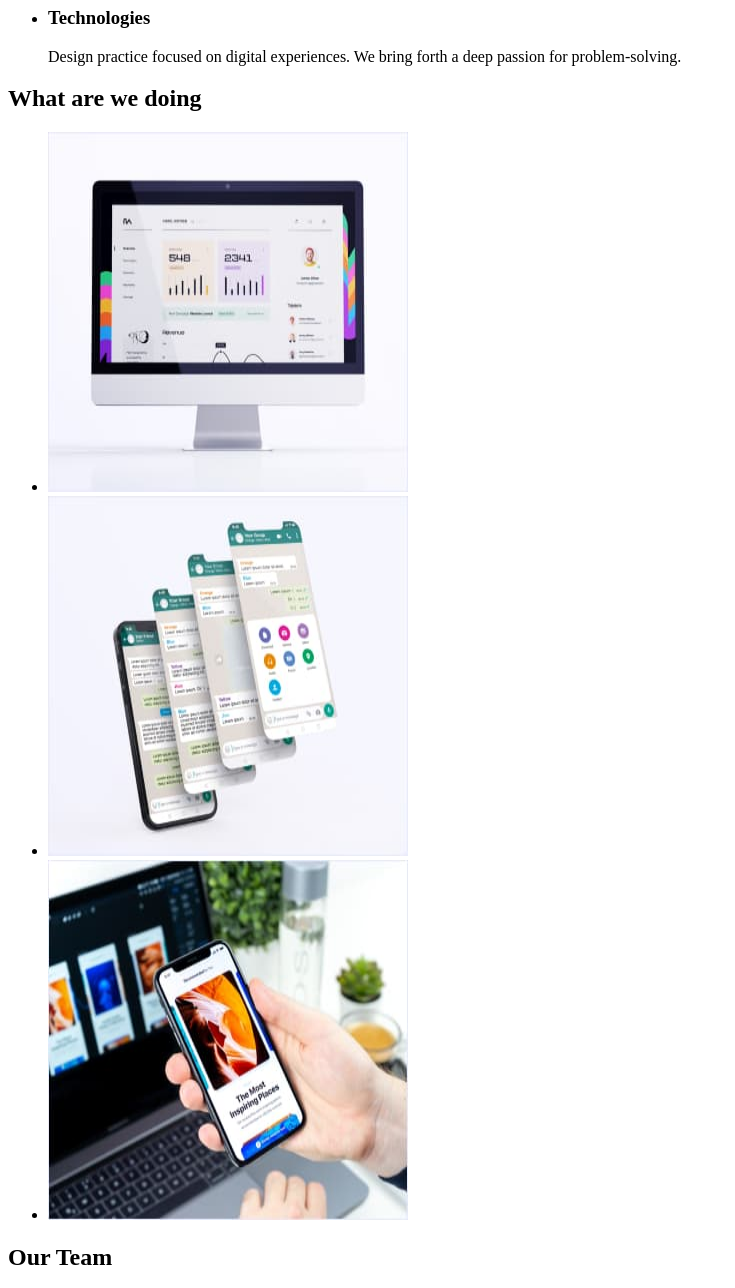
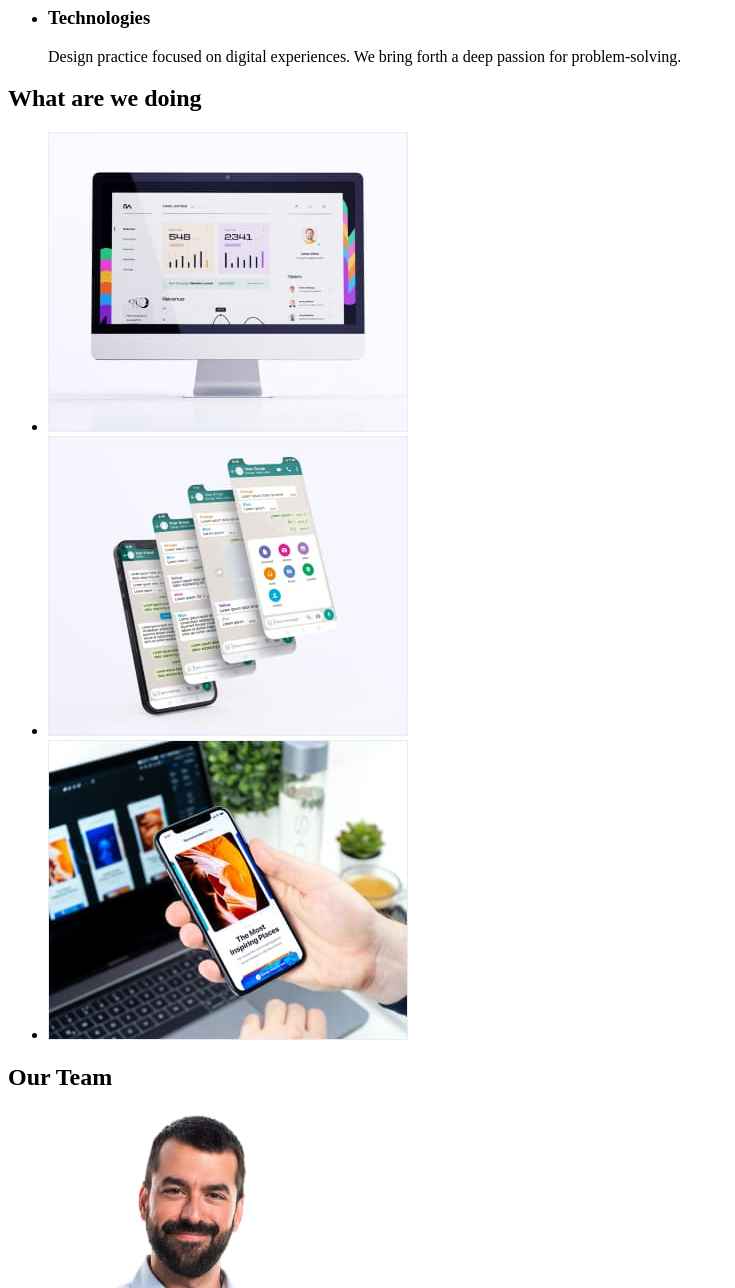
Before and after one commit to strictly-rigid/goit-markup-hw-01, a plain HTML site: page index.html in a window 1280 px wide. Shown: the part 480-1768 px from the top of the page, without its empty margins (0-735 px from the left). Drawn offline with Linux system fonts and the light colour scheme.

Commit message:
update index.html, fixed pics height, images in direct folder

```diff
--- a/index.html
+++ b/index.html
@@ -34,10 +34,12 @@
       </address>
     </header>
     <main>
+      <!--Section 1-->
       <section>
         <h1>Effective Solutions for Your Business</h1>
         <button type="button">Order Service</button>
       </section>
+      <!--Section 2-->
       <section>
         <h2 hidden>Our advantages</h2>
         <ul>
@@ -71,38 +73,40 @@
           </li>
         </ul>
       </section>
+      <!--Section 3 What Are We Doing-->
       <section>
         <h2>What are we doing</h2>
         <ul>
           <li>
             <img
-              src="./images/what-are-we-doing/do-1.jpg"
+              src="./images/do-1.jpg"
               alt="monitor"
               width="360"
-              height="360" />
+              height="300" />
           </li>
           <li>
             <img
-              src="./images/what-are-we-doing/do-2.jpg"
+              src="./images/do-2.jpg"
               alt="cellphone"
               width="360"
-              height="360" />
+              height="300" />
           </li>
           <li>
             <img
-              src="./images/what-are-we-doing/do-3.jpg"
+              src="./images/do-3.jpg"
               alt="cellphone and laptop"
               width="360"
-              height="360" />
+              height="300" />
           </li>
         </ul>
       </section>
+      <!--Section 4 Our Team-->
       <section>
         <h2>Our Team</h2>
         <ul>
           <li>
             <img
-              src="./images/our-team/mark-guerrero.jpg"
+              src="./images/mark-guerrero.jpg"
               alt="Product Designer"
               width="264"
               height="260" />
@@ -111,7 +115,7 @@
           </li>
           <li>
             <img
-              src="./images/our-team/tom-ford.jpg"
+              src="./images/tom-ford.jpg"
               alt="Frontend Developer"
               width="264"
               height="260" />
@@ -120,7 +124,7 @@
           </li>
           <li>
             <img
-              src="./images/our-team/camila-garcia.jpg"
+              src="./images/camila-garcia.jpg"
               alt="Marketing Specialist"
               width="264"
               height="260" />
@@ -129,7 +133,7 @@
           </li>
           <li>
             <img
-              src="./images/our-team/daniel-wilson.jpg"
+              src="./images/daniel-wilson.jpg"
               alt="UI Designer"
               width="264"
               height="260" />
```
Also changed, not shown: images/camila-garcia.jpg (renamed from images/our-team/camila-garcia.jpg), images/daniel-wilson.jpg (renamed from images/our-team/daniel-wilson.jpg), images/do-1.jpg (renamed from images/what-are-we-doing/do-1.jpg), images/do-2.jpg (renamed from images/what-are-we-doing/do-2.jpg), images/do-3.jpg (renamed from images/what-are-we-doing/do-3.jpg), images/mark-guerrero.jpg (renamed from images/our-team/mark-guerrero.jpg), images/tom-ford.jpg (renamed from images/our-team/tom-ford.jpg).
